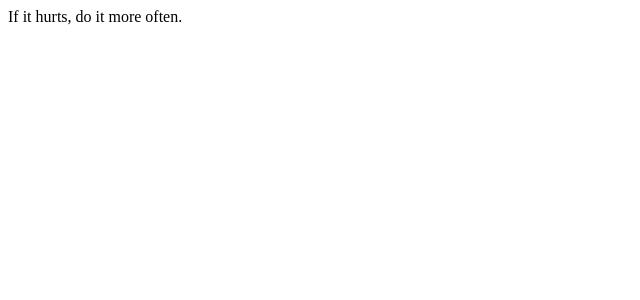
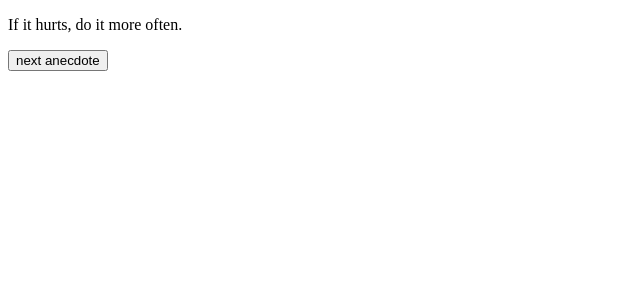
Before and after one commit to dat-monke/fullstackpart1, a React (Create React App) app in the folder anecdotes/anecdotes/: page / in a window 1280 px wide. Shown: the top 300 px of the page, without its empty margins (0-640 px from the left). Built offline with nearby package versions, Linux system fonts and the light colour scheme.

Commit message:
anecdotes randomly selected

```diff
--- a/anecdotes/anecdotes/src/App.js
+++ b/anecdotes/anecdotes/src/App.js
@@ -1,4 +1,7 @@
 import { useState } from 'react'
+
+const Button = (props) => <button onClick={props.handleClick}>{props.text}</button>
+
 
 const App = () => {
   const anecdotes = [
@@ -16,7 +19,8 @@ const App = () => {
 
   return (
     <div>
-      {anecdotes[selected]}
+      <p>{anecdotes[selected]}</p>
+      <Button handleClick={() => setSelected(selected + 1)} text="next anecdote"/>
     </div>
   )
 }
```
